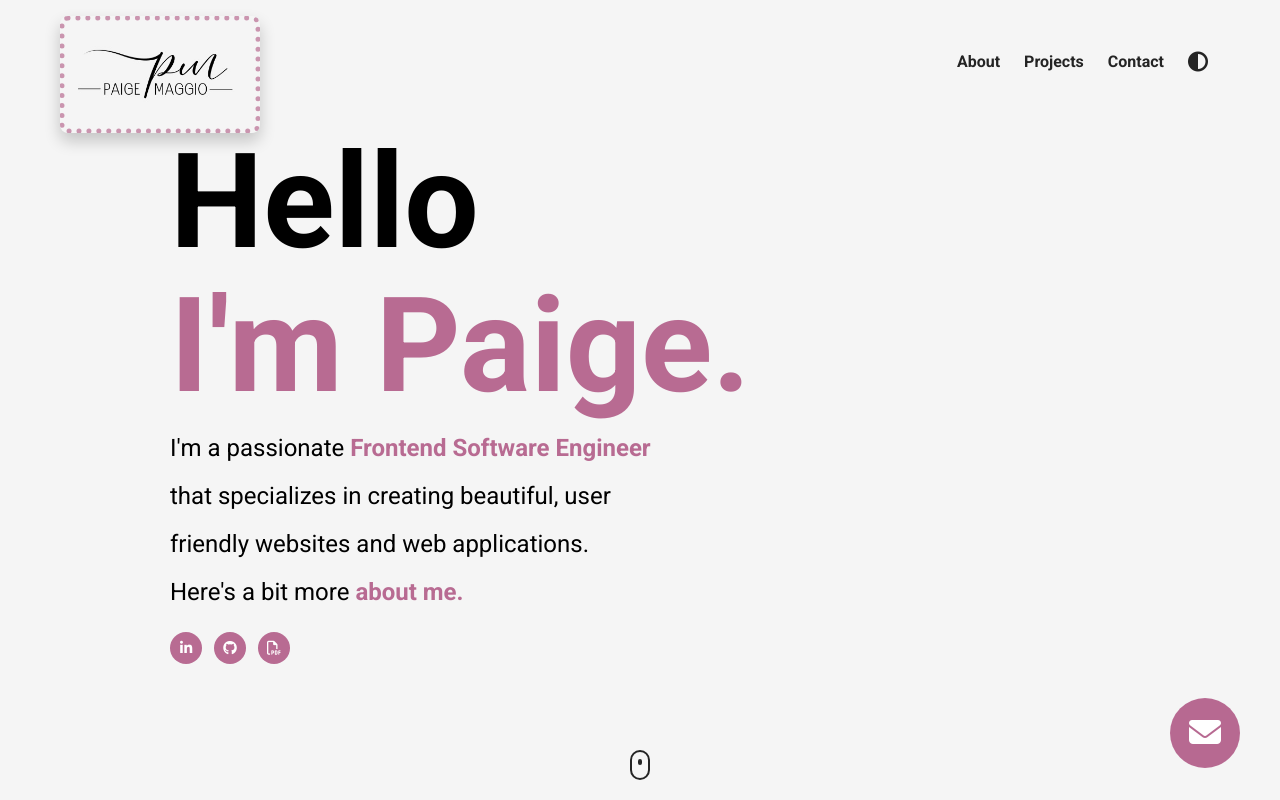
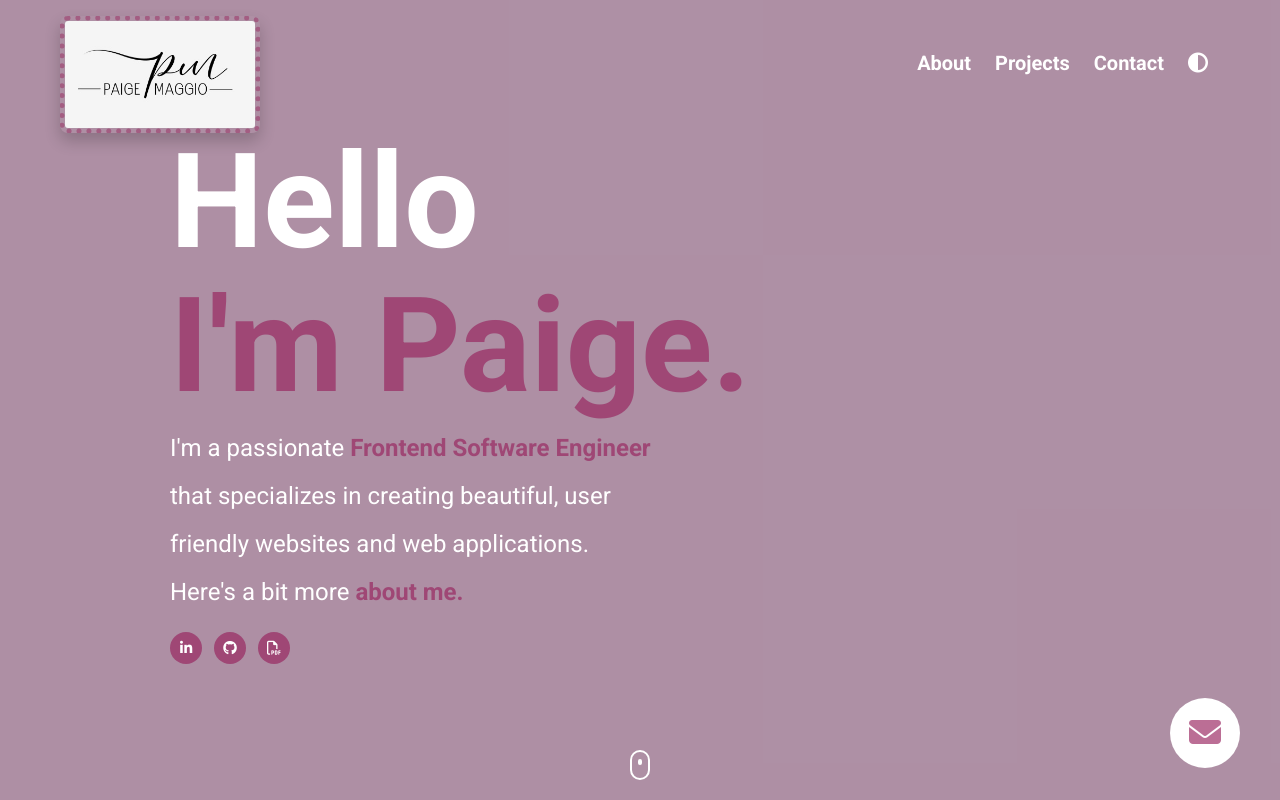
Before and after one commit to pmaggio15/project4, a plain HTML site: page index.html in a window 1280 px wide. Both pictures are taken after a click on the item 1198 px from the left and 62 px from the top of the page. Shown: the top 800 px of the page. Drawn offline with nearby package versions, Linux system fonts and the light colour scheme.

Commit message:
dark mode

```diff
--- a/index.html
+++ b/index.html
@@ -43,7 +43,7 @@
                     link__hover-effect--black"
                     >Contact</a>
                 </li>
-                 <li class="nav__link click">
+                 <li class="nav__link click" onclick="toggleContrast()">
                     <a href="#" class="
                     nav__link--anchor
                     link__hover-effect
@@ -255,7 +255,6 @@
                     ">
                     Resume
                     </a>
-
                 </div>
                 <div class="footer__copyright">Copyright ©2025 Paige Maggio</div>
             </div>
--- a/index.js
+++ b/index.js
@@ -1,6 +1,16 @@
-// template_yvmnzs9
-// service_aou6bn7
-//CI_FwyBFaqAfQM_CS
+let isModalOpen = false;
+let contrastToggle = false;
+
+
+function toggleContrast() {
+    contrastToggle = !contrastToggle;
+    if (contrastToggle) {
+        document.body.classList += " dark-theme"
+    }
+    else {
+        document.body.classList.remove("dark-theme")
+    }
+}
 
  function contact(event) {
     event.preventDefault();
@@ -25,17 +35,6 @@
     })
 }
 
-
-// let isModalOpen = false;
-// function toggleModal() {
-//     if (ismodalOpen) {
-//         return document.body.classList.remove("modal--open");
-//     }
-//     isModalOpen = !isModalOpen;
-//     document.body.classList += " modal--open";
-// }
-
-let isModalOpen = false;
 function toggleModal() {
     if (isModalOpen) {
         isModalOpen = false;
--- a/style.css
+++ b/style.css
@@ -33,6 +33,7 @@ button {
 
 section {
     background-color: rgb(245, 245, 245);
+    transition: all 300ms ease;
 }
 
 input, textarea {
@@ -149,6 +150,37 @@ nav,
     opacity: 0;
     visibility: hidden;
     transition: all 400ms;
+}
+
+.dark-theme .title,
+.dark-theme .section__title,
+.dark-theme .section__sub-title,
+.dark-theme .nav__link--anchor,
+.dark-theme .fa-circle-half-stroke,
+.dark-theme .header__para
+{
+    color: white;
+}
+
+.dark-theme section {
+    background-color: #47023170;
+}
+
+.dark-theme footer {
+    background-color: #47023170;
+}
+
+.dark-theme .scroll__icon {
+    border-color: white;
+}
+.dark-theme .scroll__icon:after,
+.dark-theme .link__hover-effect--black:after{
+    background-color: white;
+}
+
+.dark-theme .mail__btn {
+    background-color: white;
+    color: #97205ca6;
 }
 
 /*
@@ -279,7 +311,7 @@ nav {
 }
 
 .nav__link--anchor {
-    font-size: 16px;
+    font-size: 20px;
     color: #242424;
     font-weight: 700;
 }
@@ -399,6 +431,7 @@ footer {
 
 }
 .footer__social--list {
+    font-size: 20px;
     width: 100%;
     max-width: 500px;
     display: flex;
```
